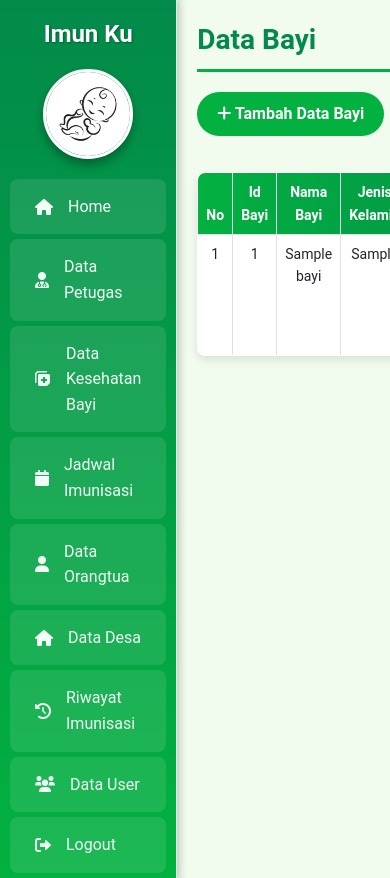
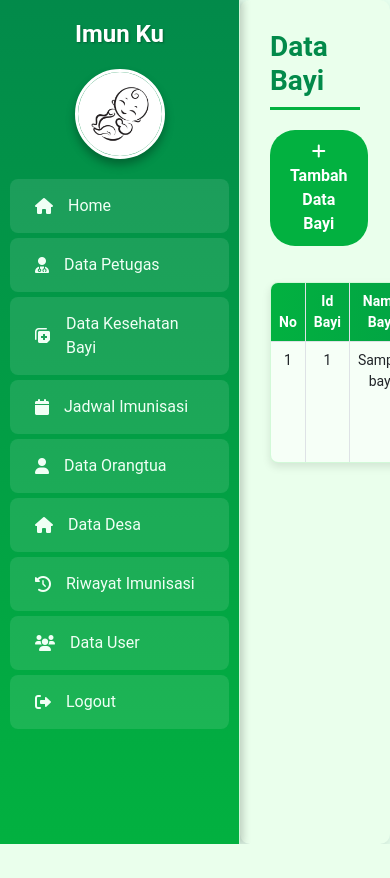
Before and after one commit to Alfarizall/TuBes, a PHP site: page /tampilbayi.php in a window 390 px wide; the page is wider, and only the part inside the window is pictured. After the commit the page ends 844 px from the top of that part, so only its background shows below. Run offline with PHP 8.4, Linux system fonts and the light colour scheme; tables that the repository leaves empty or names only in its code hold one stand-in row (values such as "Sample post").

Commit message:
Web Hosting Revisi
V1

```diff
--- a/register.php
+++ b/register.php
@@ -9,7 +9,7 @@
     <div class="register-container">
         <!-- Logo Image -->
         <div class="profile-icon">
-            <img src="hospital.jpg" alt="Logo Klinik">
+            <img src="byi2.jpg" alt="Logo Bayi">
         </div>
 
         <?php if (isset($_GET['status']) && $_GET['status'] == 'success') { ?>
--- a/tampil.css
+++ b/tampil.css
@@ -9,44 +9,30 @@
     }
 }
 
-:root {
-    --color-dark-green: #028a4a;
-    --color-light-green: #02b140;
-    --color-bg-light: #f9fffc;
-    --color-white: #ffffff;
-    --color-hover-green: #036c3a;
-    --color-border-light: #d4f8de;
-}
-
 body {
     display: flex;
     min-height: 100vh;
     margin: 0;
     font-family: 'Roboto', sans-serif;
-    background: -webkit-linear-gradient(to bottom, #e6ffee, var(--color-bg-light));
-    background: -moz-linear-gradient(to bottom, #e6ffee, var(--color-bg-light));
-    background: linear-gradient(to bottom, #e6ffee, var(--color-bg-light));
-    line-height: 1.6;
+    background: linear-gradient(to bottom, #e6ffee, #e6ffee); /* Gradien hijau pastel */
 }
 
 .sidebar {
-    width: 250px;
-    background: -webkit-linear-gradient(to bottom, var(--color-dark-green), var(--color-light-green));
-    background: -moz-linear-gradient(to bottom, var(--color-dark-green), var(--color-light-green));
-    background: linear-gradient(to bottom, var(--color-dark-green), var(--color-light-green));
-    color: var(--color-white);
+    width: 240px;
+    background: linear-gradient(to bottom, #028a4a, #02b140);
+    color: #fff;
     padding-top: 20px;
     position: fixed;
     height: 100%;
     box-shadow: 3px 0 8px rgba(0, 0, 0, 0.2);
-    border-right: 1px solid var(--color-border-light);
+    border-right: 1px solid #cff5d8;
 }
 
 .sidebar h2 {
     font-size: 24px;
     font-weight: bold;
     text-align: center;
-    color: var(--color-white);
+    color: #fff;
     margin-bottom: 20px;
     text-shadow: 1px 1px 2px rgba(0, 0, 0, 0.3);
 }
@@ -58,7 +44,7 @@ body {
     margin: 10px auto 20px;
     border-radius: 50%;
     box-shadow: 0 6px 10px rgba(0, 0, 0, 0.3);
-    border: 3px solid var(--color-white);
+    border: 3px solid #fff;
 }
 
 .sidebar a {
@@ -79,14 +65,15 @@ body {
 }
 
 .sidebar a:hover {
-    background-color: var(--color-hover-green);
-    color: var(--color-white);
+    background-color: #036c3a;
+    color: #ffffff;
 }
 
 .content {
-    margin-left: 250px;
+    margin-left: 240px;
     padding: 30px;
-    background-color: #f1fcee;
+    width: calc(100% - 240px);
+    background-color: #eaffec;
     border-radius: 10px;
     box-shadow: 0 4px 10px rgba(0, 0, 0, 0.1);
     animation: fadeIn 0.8s ease-in-out;
@@ -94,45 +81,41 @@ body {
 
 .content h2 {
     font-size: 28px;
-    color: var(--color-dark-green);
+    color: #028a4a;
     margin-bottom: 20px;
     font-weight: bold;
-    border-bottom: 3px solid var(--color-light-green);
+    border-bottom: 3px solid #02b140;
     padding-bottom: 10px;
-    line-height: 1.4;
 }
 
 .btn-custom {
-    background-color: var(--color-light-green);
-    color: var(--color-white);
+    background-color: #02b140;
+    color: #ffffff;
     font-weight: bold;
     border-radius: 25px;
     padding: 10px 20px;
     border: none;
-    transition: background-color 0.3s ease, box-shadow 0.3s ease;
+    transition: background-color 0.3s ease;
 }
 
 .btn-custom:hover {
-    background-color: var(--color-hover-green);
-    box-shadow: 0 6px 12px rgba(0, 0, 0, 0.2);
+    background-color: #036c3a;
 }
 
 table {
     width: 100%;
-    background-color: var(--color-white);
+    background-color: #d2f9d8;
     border-radius: 8px;
     overflow: hidden;
     box-shadow: 0 4px 8px rgba(0, 0, 0, 0.1);
     margin-top: 20px;
-    animation: fadeIn 1s ease-in-out;
-    border: 1px solid var(--color-border-light);
+    animation: fadeIn 0.8s ease-in-out;
+    border: 1px solid #d4f8de;
 }
 
 table thead {
-    background: -webkit-linear-gradient(to right, var(--color-light-green), var(--color-dark-green));
-    background: -moz-linear-gradient(to right, var(--color-light-green), var(--color-dark-green));
-    background: linear-gradient(to right, var(--color-light-green), var(--color-dark-green));
-    color: var(--color-white);
+    background: linear-gradient(to right, #02b140, #028a4a);
+    color: #ffffff;
     text-align: center;
     font-size: 16px;
 }
@@ -145,12 +128,11 @@ table th, table td {
 }
 
 table tbody tr {
-    background-color: var(--color-white);
-    transition: background-color 0.3s ease;
+    background-color: #f6fff7;
 }
 
 table tbody tr:nth-child(even) {
-    background-color: var(--color-bg-light);
+    background-color: #f6ffff;
 }
 
 table tbody tr:hover {
@@ -164,44 +146,23 @@ table tbody tr:hover {
     margin-bottom: 20px;
     font-weight: bold;
     background-color: #e0ffee;
-    color: var(--color-hover-green);
-    border: 1px solid var(--color-dark-green);
+    color: #036c3a;
+    border: 1px solid #028a4a;
 }
 
 .btn-info {
-    background-color: var(--color-light-green);
-    color: var(--color-white);
+    background-color: #02b140;
+    color: #ffffff;
     border-radius: 20px;
     padding: 5px 15px;
     border: none;
-    animation: fadeIn 1s ease-in-out;
+    animation: fadeIn 0.8s ease-in-out;
 }
 
 .btn-info:hover {
-    background-color: var(--color-hover-green);
+    background-color: #036c3a;
 }
 
 .btn-danger:hover {
     background-color: #c82333;
 }
-
-@media (max-width: 768px) {
-    .sidebar {
-        width: 200px;
-    }
-    .content {
-        margin-left: 200px;
-    }
-}
-
-@media (max-width: 480px) {
-    .sidebar {
-        width: 100%;
-        height: auto;
-        position: relative;
-    }
-    .content {
-        margin-left: 0;
-        padding: 20px;
-    }
-}
```
